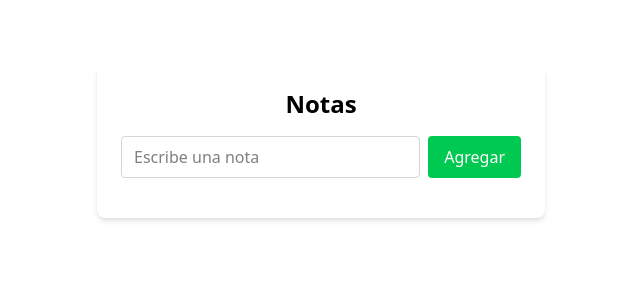
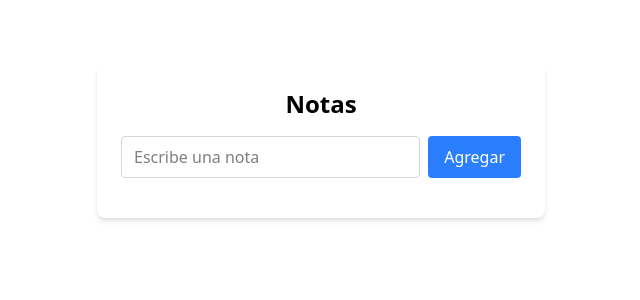
Before and after one commit to NicolashhOcampo/tp7-plan-desarrollo, a React (Vite) app: page / in a window 1280 px wide. Shown: the top 300 px of the page, without its empty margins (319-959 px from the left). Built offline with nearby package versions, Linux system fonts and the light colour scheme.

Commit message:
fix: update button color for adding notes

```diff
--- a/src/components/Notes.jsx
+++ b/src/components/Notes.jsx
@@ -41,7 +41,7 @@ export default function Notes() {
                     placeholder="Escribe una nota"
                 />
                 <button
-                    className={`px-4 py-2 rounded text-white ${editIndex !== null ? "bg-yellow-500 hover:bg-yellow-600" : "bg-green-500 hover:bg-green-600"}`}
+                    className={`px-4 py-2 rounded text-white ${editIndex !== null ? "bg-yellow-500 hover:bg-yellow-600" : "bg-blue-500 hover:bg-blue-600"}`}
                     onClick={handleAdd}
                 >
                     {editIndex !== null ? "Modificar" : "Agregar"}
```
